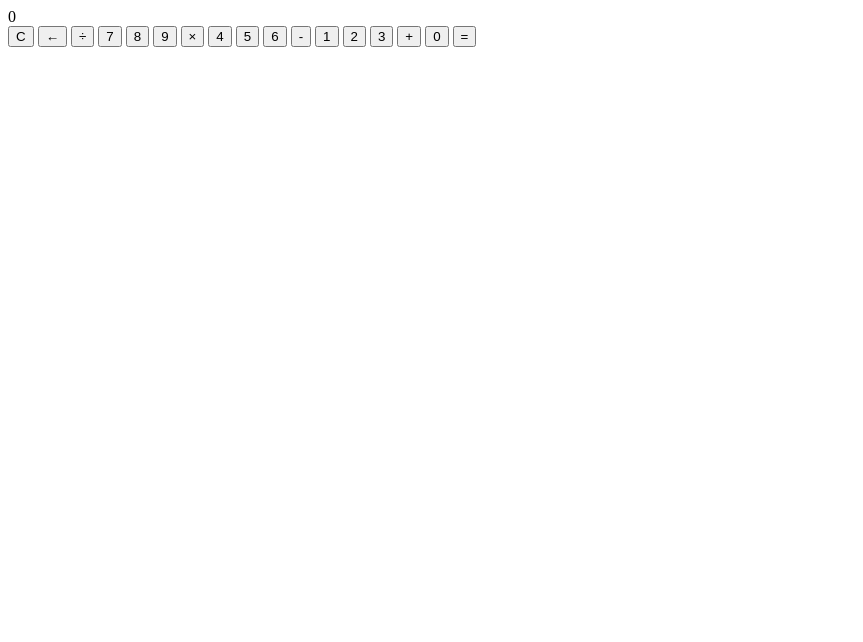
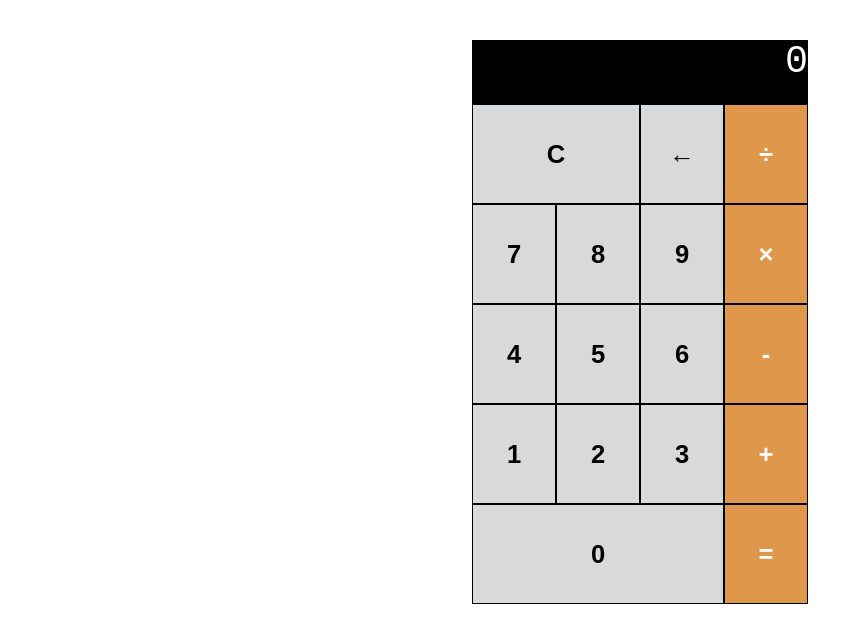
Before and after one commit to JasurbekNurmamatov/Calculator, a plain HTML site: page index.html in a window 1280 px wide. Shown: the whole page, without its empty margins (0-863 px from the left). Drawn offline with Linux system fonts and the light colour scheme; the site is published under a folder, as on GitHub Pages, so addresses that start at the root find nothing.

Commit message:
Update index.html

```diff
--- a/index.html
+++ b/index.html
@@ -3,7 +3,7 @@
 <head>
     <meta charset="UTF-8">
     <title>Calculator</title>
-<link rel="stylesheet" href="/Calculator.css" type="text/css">
+    <link rel="stylesheet" type="text/css" href="Calculator.css">
 </head>
 <body>
     <div class="calculator">
@@ -31,6 +31,6 @@
             </div>
 
     </div>
-    <script src="calculator.js"></Script>
+
 </body>
 </html>
```
